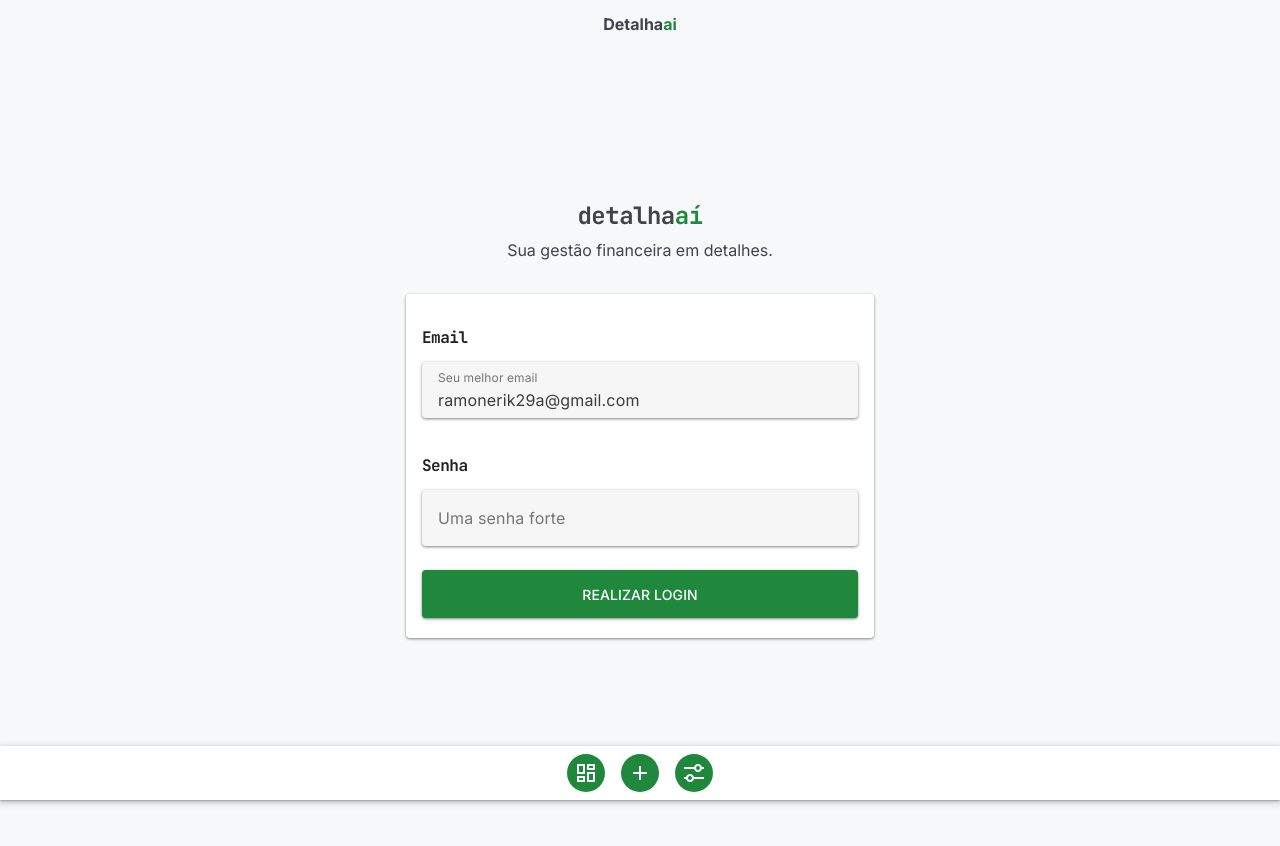
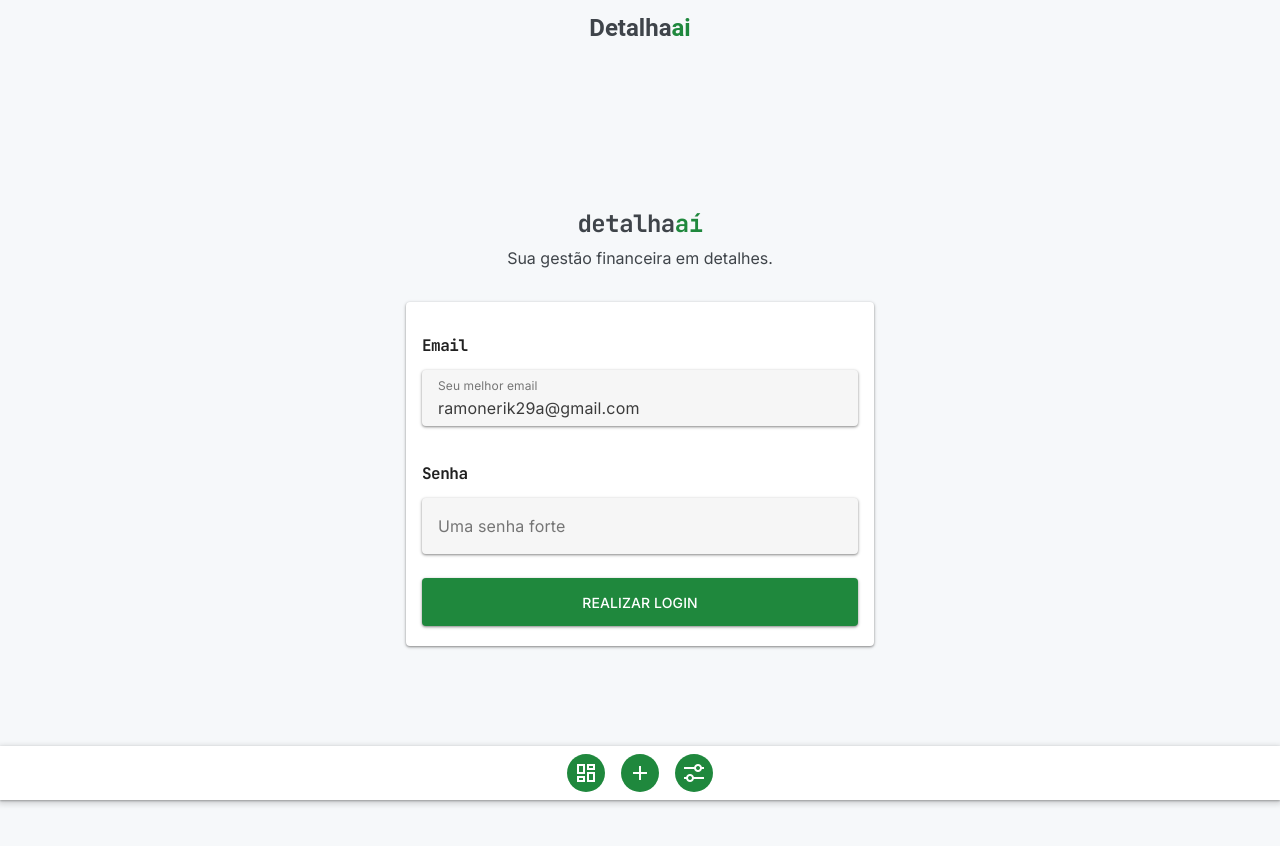
Before and after one commit to Ramon-Erik/detailed-expenses, a Vue app: page / in a window 1280 px wide. Shown: the top 846 px of the page. Built offline with nearby package versions, Linux system fonts and the light colour scheme; a small style sheet from the web is missing.

Commit message:
feat: header font size

```diff
--- a/src/shared/layout/HeaderLayout.vue
+++ b/src/shared/layout/HeaderLayout.vue
@@ -1,5 +1,5 @@
 <template>
   <header class="pa-3">
-    <p class="my-0 font-weight-bold text-center">Detalha<span class="text-primary">ai</span></p>
+    <p class="my-0 font-weight-bold text-center text-headline-small">Detalha<span class="text-primary">ai</span></p>
   </header>
 </template>
```
